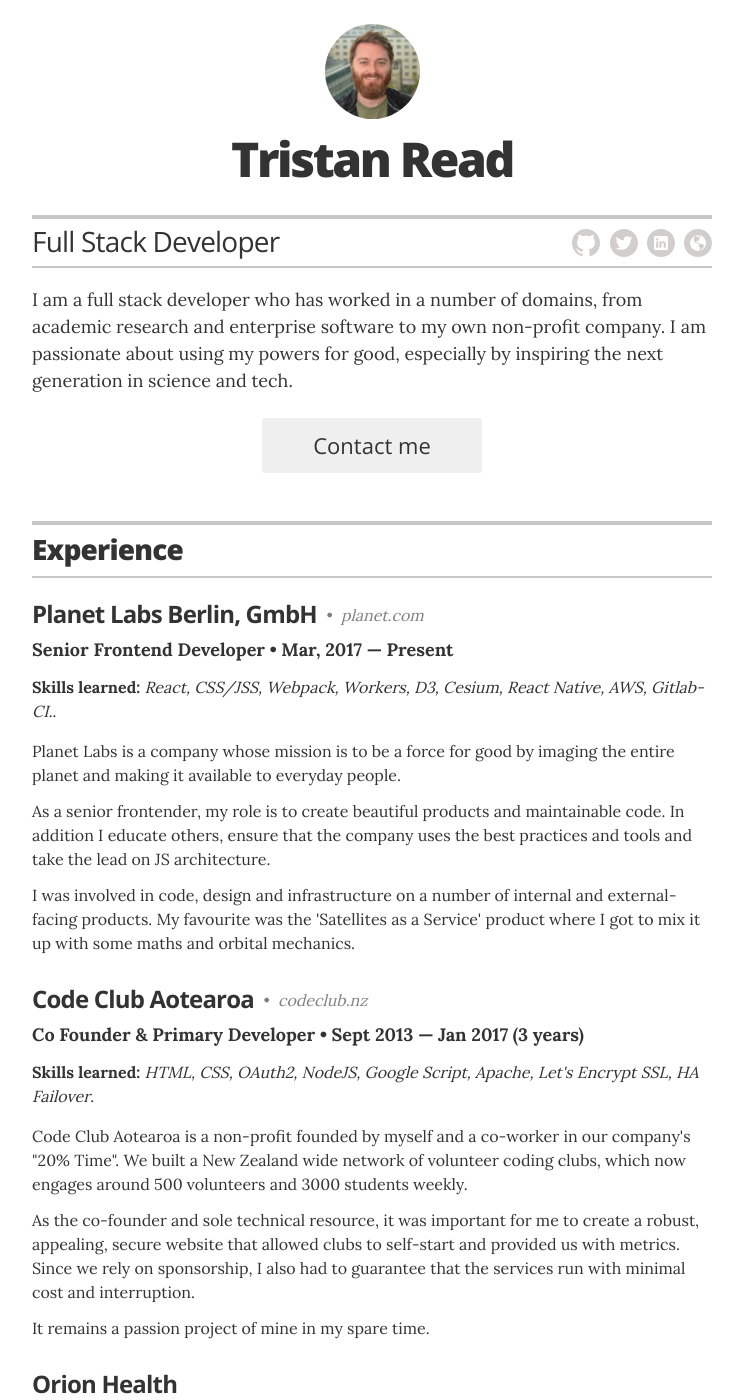
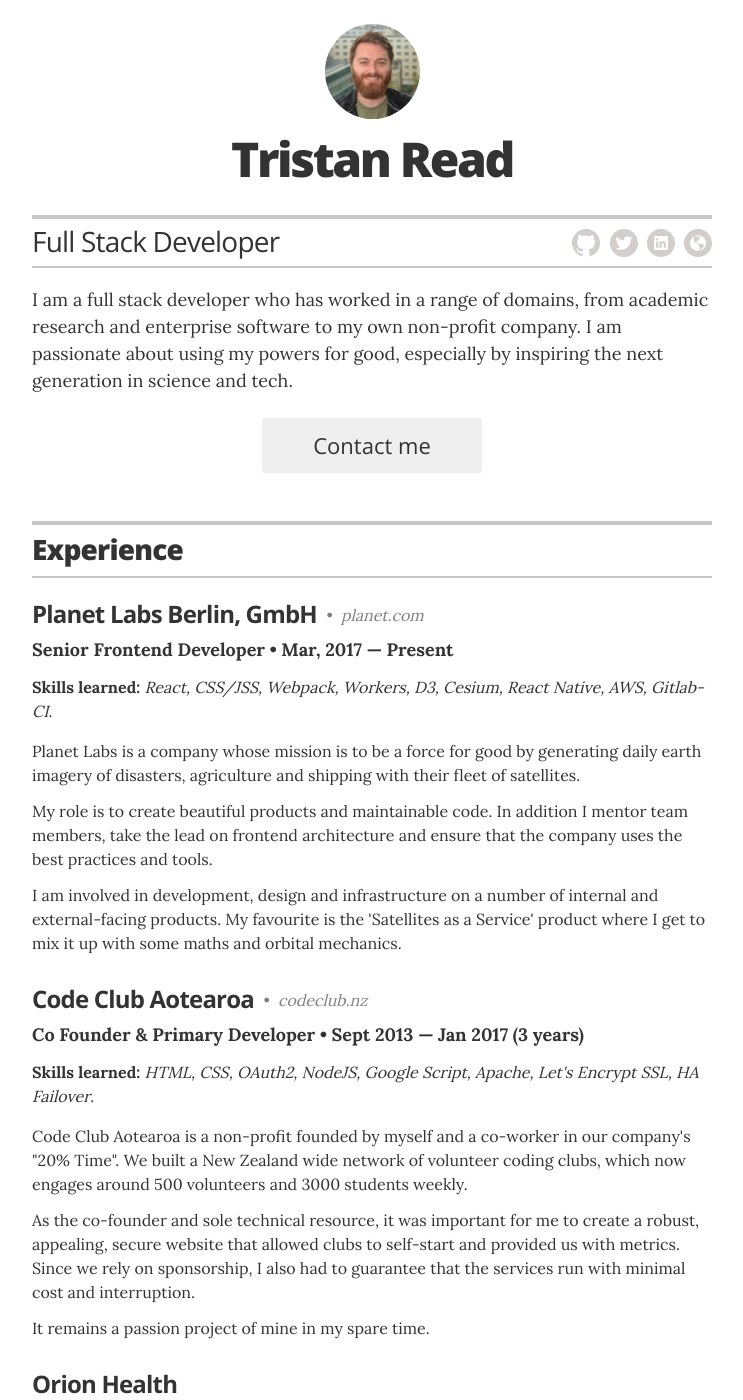
Before and after one commit to phazor/about-me, a Jekyll site: the page built from index.html, in a window 1280 px wide and 1400 px high. Shown: the whole window, without its empty margins (268-1011 px from the left). Built offline with Jekyll 4.4.1, drawn with Linux system fonts in a browser that asks for light colours.

Commit message:
rewording + skills tweak

```diff
--- a/_layouts/resume.html
+++ b/_layouts/resume.html
@@ -54,7 +54,7 @@
         </div>
 
         <div class="executive-summary" itemprop="description">
-          <p>I am a full stack developer who has worked in a number of domains, from academic research and enterprise software to my own non-profit company. I am passionate about using my powers for good, especially by inspiring the next generation in science and tech.</p>
+          <p>I am a full stack developer who has worked in a range of domains, from academic research and enterprise software to my own non-profit company. I am passionate about using my powers for good, especially by inspiring the next generation in science and tech.</p>
         </div>
 
         {% if site.resume_looking_for_work == 'yes' %}
@@ -77,12 +77,12 @@
         <div class="resume-item" itemscope itemprop="worksFor" itemtype="http://schema.org/Organization">
           <h3 class="resume-item-title" itemprop="name">Planet Labs Berlin, GmbH</h3><a class="resume-item-link new-window" href="https://www.planet.com/">planet.com</a>
           <h4 class="resume-item-details" itemprop="description">Senior Frontend Developer &bull; Mar, 2017 &mdash; Present</h4>
-          <p><b>Skills learned:</b> <i>React, CSS/JSS, Webpack, Workers, D3, Cesium, React Native, AWS, Gitlab-CI.</i>.
-          <p class="resume-item-copy">Planet Labs is a company whose mission is to be a force for good by imaging the entire planet and making it available to everyday people.</p>
+          <p><b>Skills learned:</b> <i>React, CSS/JSS, Webpack, Workers, D3, Cesium, React Native, AWS, Gitlab-CI</i>.
+          <p class="resume-item-copy">Planet Labs is a company whose mission is to be a force for good by generating daily earth imagery of disasters, agriculture and shipping with their fleet of satellites.</p>
 
-          <p class="resume-item-copy">As a senior frontender, my role is to create beautiful products and maintainable code. In addition I educate others, ensure that the company uses the best practices and tools and take the lead on JS architecture.</p>
+          <p class="resume-item-copy">My role is to create beautiful products and maintainable code. In addition I mentor team members, take the lead on frontend architecture and ensure that the company uses the best practices and tools.</p>
 
-          <p class="resume-item-copy">I was involved in code, design and infrastructure on a number of internal and external-facing products. My favourite was the 'Satellites as a Service' product where I got to mix it up with some maths and orbital mechanics.</p>
+          <p class="resume-item-copy">I am involved in development, design and infrastructure on a number of internal and external-facing products. My favourite is the 'Satellites as a Service' product where I get to mix it up with some maths and orbital mechanics.</p>
         </div>
 
         <!-- by now you're getting the picture... -->
```
